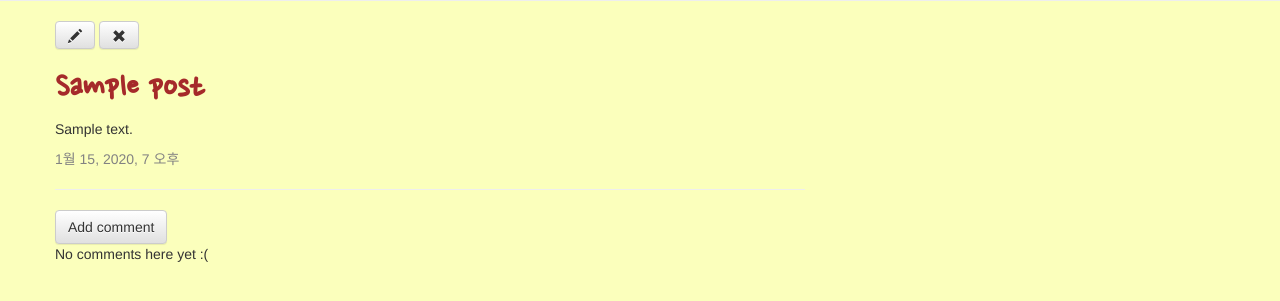
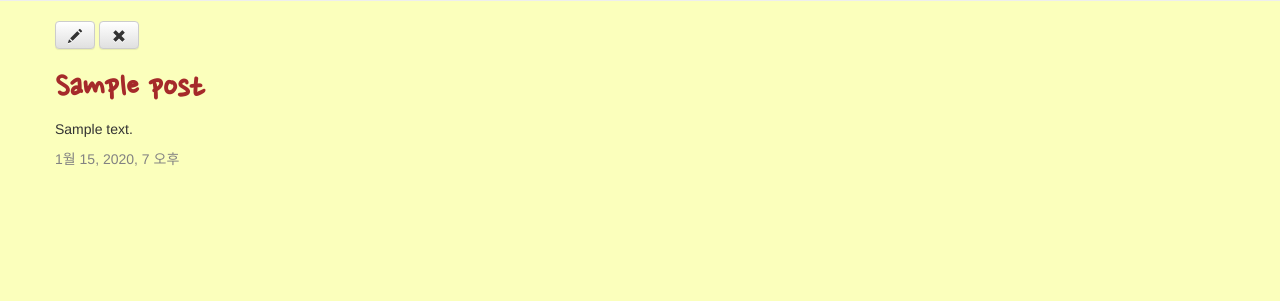
Before and after one commit to amazing22/my-first-blog, a Django app: page /post/1/ in a window 1280 px wide. Shown: the part 180-481 px from the top of the page. Run offline with Django 3.2, Linux system fonts and the light colour scheme; a user stored in the database is signed in; tables that the repository leaves empty hold one stand-in row (values such as "Sample post"); parts of the project's set-up code (start-up, migrations or seed data) failed here and were passed over; some libraries are stand-ins or nearby versions.

Commit message:
코멘트전으로 돌리기

```diff
--- a/blog/admin.py
+++ b/blog/admin.py
@@ -1,7 +1,8 @@
 # 모델링 한 글들을 장고 관리자에서 추가, 수정, 삭제하기
 from django.contrib import admin
-from .models import Post, Comment
+from .models import Post
+# , Comment
 
 # 관리자 페이지에서 만든 모델 보기
 admin.site.register(Post)
-admin.site.register(Comment)
+# admin.site.register(Comment)
--- a/blog/models.py
+++ b/blog/models.py
@@ -28,5 +28,19 @@ class Post(models.Model): # class Post(models.Model) : 부모 클래스
     def __str__(self):
         return self.title
 
-    def approved_comments(self):
-        return self.comments.filter(approved_comment=True)
+    # def approved_comments(self):
+    #     return self.comments.filter(approved_comment=True)
+
+class Comment(models.Model):
+    post = models.ForeignKey('blog.Post', related_name='comments')
+    author = models.CharField(max_length=200)
+    text = models.TextField()
+    created_date = models.DateTimeField(default=timezone.now)
+    approved_comment = models.BooleanField(default=False)
+
+    def approve(self):
+        self.approved_comment = True
+        self.save()
+
+    def __str__(self):
+        return self.text
--- a/blog/templates/blog/post_detail.html
+++ b/blog/templates/blog/post_detail.html
@@ -14,7 +14,7 @@
     <a class="btn btn-default" href="{% url 'post_publish' pk=post.pk %}">Publish</a>
   {% endif %}
     </div>
-    <hr>
+    <!-- <hr>
     <a class="btn btn-default" href="{% url 'add_comment_to_post' pk=post.pk %}">Add comment</a>
     {% for comment in post.comments.all %}
       {% if user.is_authenticated or comment.approved_comment %}
@@ -31,6 +31,6 @@
     </div>
     {% endif %}
 {% empty %}
-  <p>No comments here yet :(</p>
+  <p>No comments here yet :(</p> -->
 {% endfor %}
 {% endblock %}
--- a/blog/templates/blog/post_list.html
+++ b/blog/templates/blog/post_list.html
@@ -10,7 +10,7 @@
                 {{ post.published_date }}
            </div>
            <!-- <a href="{% url 'post_detail' pk=post.pk %}">Comments: {{ post.comments.count }}</a> -->
-           <a href="{% url 'post_detail' pk=post.pk %}">Comments: {{ post.approved_comments.count }}</a>
+           <!-- <a href="{% url 'post_detail' pk=post.pk %}">Comments: {{ post.approved_comments.count }}</a> -->
         </div>
     {% endfor %}
 {% endblock content %}
--- a/blog/urls.py
+++ b/blog/urls.py
@@ -11,9 +11,9 @@ urlpatterns = [
     url(r'^post/(?P<pk>\d+)/publish/$', views.post_publish, name='post_publish'),
     url(r'^post/(?P<pk>\d+)/remove/$', views.post_remove, name='post_remove'),
     url(r'^post/(?P<pk>\d+)/publish/$', views.post_publish, name='post_publish'),
-    url(r'^post/(?P<pk>\d+)/comment/$', views.add_comment_to_post, name='add_comment_to_post'),
-    url(r'^comment/(?P<pk>\d+)/approve/$', views.comment_approve, name='comment_approve'),
-    url(r'^comment/(?P<pk>\d+)/remove/$', views.comment_remove, name='comment_remove'),
+    # url(r'^post/(?P<pk>\d+)/comment/$', views.add_comment_to_post, name='add_comment_to_post'),
+    # url(r'^comment/(?P<pk>\d+)/approve/$', views.comment_approve, name='comment_approve'),
+    # url(r'^comment/(?P<pk>\d+)/remove/$', views.comment_remove, name='comment_remove'),
 ]
 
 # ^ : 문자열이 시작할 때
--- a/blog/views.py
+++ b/blog/views.py
@@ -1,8 +1,10 @@
 from django.shortcuts import render
 from django.utils import timezone
-from .models import Post, Comment
+from .models import Post
+# , Comment
 from django.shortcuts import render, get_object_or_404
-from .forms import PostForm, CommentForm
+from .forms import PostForm
+# , CommentForm
 from django.shortcuts import redirect
 from django.contrib.auth.decorators import login_required # 추가
 
@@ -69,28 +71,28 @@ def post_remove(request, pk):
     post.delete()
     return redirect('post_list')
 
-@login_required
-def add_comment_to_post(request, pk):
-    post = get_object_or_404(Post, pk=pk)
-    if request.method == "POST":
-        form = CommentForm(request.POST)
-        if form.is_valid():
-            comment = form.save(commit=False)
-            comment.post = post
-            comment.save()
-            return redirect('post_detail', pk=post.pk)
-    else:
-        form = CommentForm()
-    return render(request, 'blog/add_comment_to_post.html', {'form': form})
-
-@login_required
-def comment_approve(request, pk):
-    comment = get_object_or_404(Comment, pk=pk)
-    comment.approve()
-    return redirect('post_detail', pk=comment.post.pk)
-
-@login_required
-def comment_remove(request, pk):
-    comment = get_object_or_404(Comment, pk=pk)
-    comment.delete()
-    return redirect('post_detail', pk=comment.post.pk)
+# @login_required
+# def add_comment_to_post(request, pk):
+#     post = get_object_or_404(Post, pk=pk)
+#     if request.method == "POST":
+#         form = CommentForm(request.POST)
+#         if form.is_valid():
+#             comment = form.save(commit=False)
+#             comment.post = post
+#             comment.save()
+#             return redirect('post_detail', pk=post.pk)
+#     else:
+#         form = CommentForm()
+#     return render(request, 'blog/add_comment_to_post.html', {'form': form})
+#
+# @login_required
+# def comment_approve(request, pk):
+#     comment = get_object_or_404(Comment, pk=pk)
+#     comment.approve()
+#     return redirect('post_detail', pk=comment.post.pk)
+#
+# @login_required
+# def comment_remove(request, pk):
+#     comment = get_object_or_404(Comment, pk=pk)
+#     comment.delete()
+#     return redirect('post_detail', pk=comment.post.pk)
```
Also changed, not shown: blog/forms.py (+7 -6 lines), blog/templates/blog/add_comment_to_post.html (deleted, +0 -9 lines), blog/migrations/0002_comment.py (deleted).
